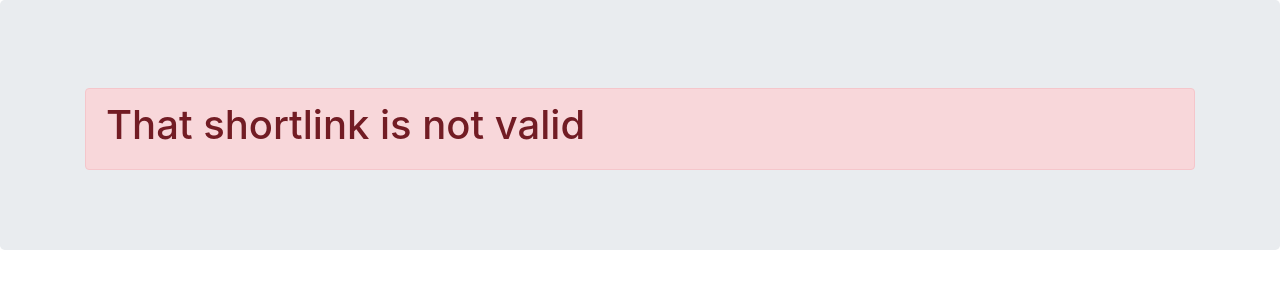
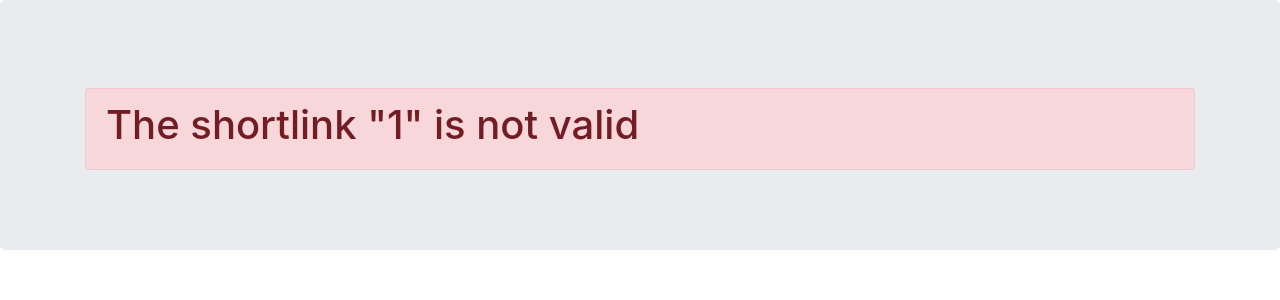
Before and after one commit to kellya/pygmy, a Flask app: page /1 in a window 1280 px wide. Shown: the part 56-356 px from the top of the page. Run offline with Flask 2, Linux system fonts and the light colour scheme; data that the repository does not hold is empty; parts of the project's set-up code (start-up, migrations or seed data) failed here and were passed over; some libraries are stand-ins or nearby versions.

Commit message:
added error detailed URL

```diff
--- a/templates/error.html
+++ b/templates/error.html
@@ -4,7 +4,7 @@
     <div class="container">
         <br />
                 <div class="alert alert-danger" role="alert">
-                <h1>That shortlink is not valid</h1>
+                <h1>The shortlink &quot;{{ url }}&quot; is not valid</h1>
                 </div>
     </div>
     {% endblock %}
```
